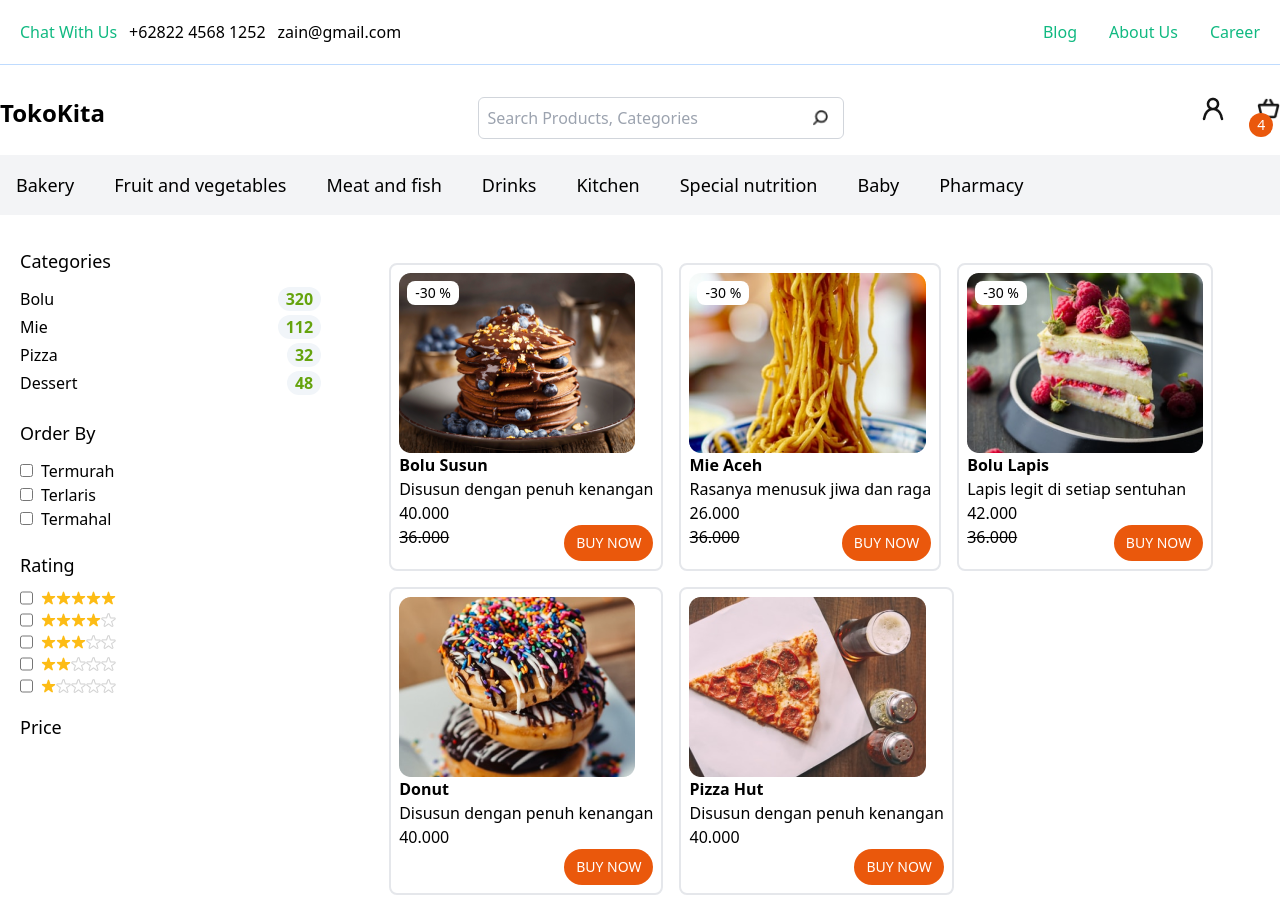
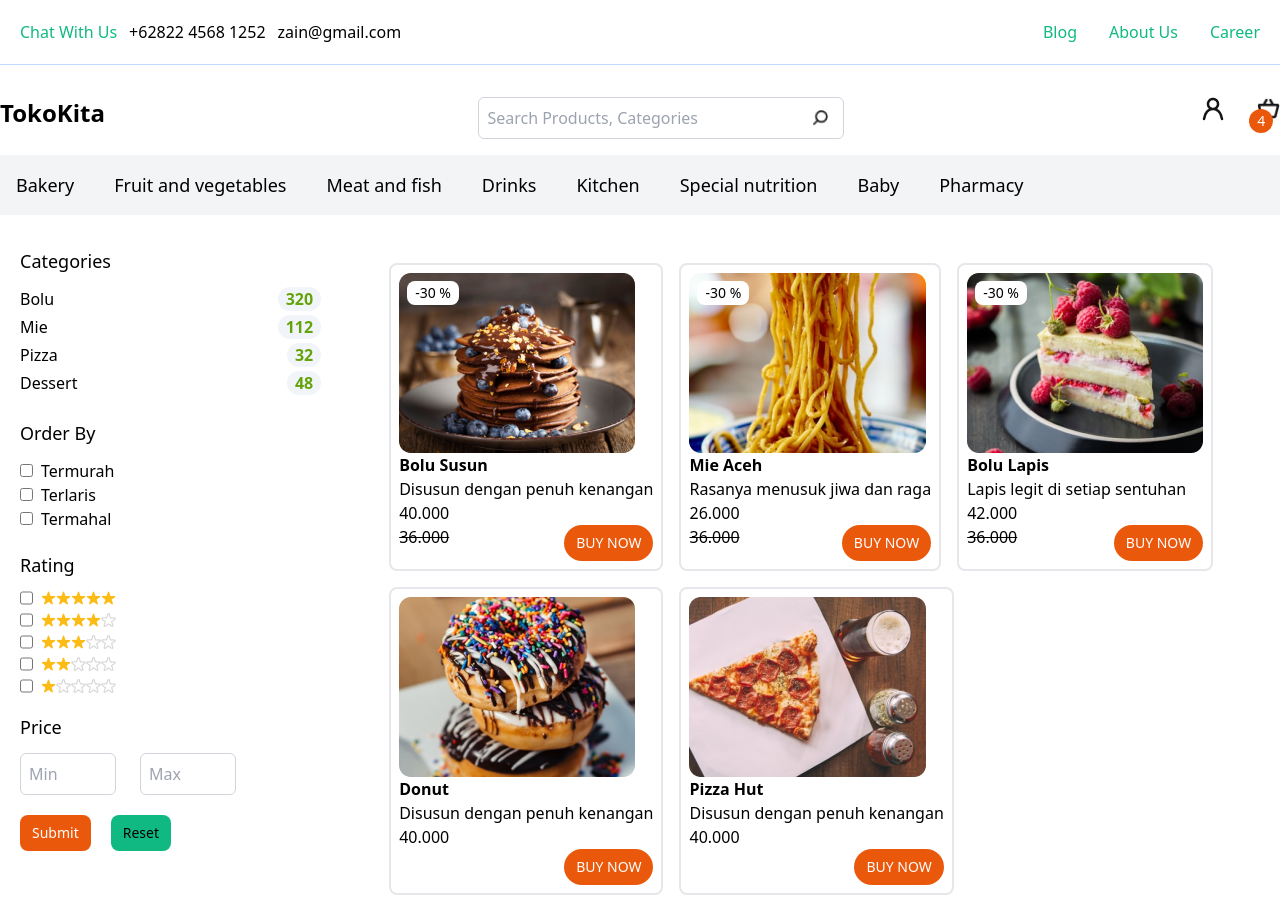
Before and after one commit to zainuddinbasmala/belajar-react, a React (Create React App) app: page / in a window 1280 px wide. Shown: the top 911 px of the page. Built offline with nearby package versions, Linux system fonts and the light colour scheme.

Commit message:
tombol price

```diff
--- a/src/App.js
+++ b/src/App.js
@@ -30,7 +30,7 @@ function App() {
           <img src="./images/user.png" alt="user" className="w-6 h-6"/>
           <div className="relative">
             <img src="./images/basket.png" alt="basket" className="w-9"/>
-            <label className="absolute top-4 -left-2 bg-orange-600 text-white px-2 py-0.5 rounded-full text-sm">4</label>
+            <label className="absolute top-3 -left-2 bg-orange-600 text-white px-2 py-0.5 rounded-full text-sm">4</label>
           </div>
         </div>
       </div>
@@ -135,6 +135,14 @@ function App() {
 
       <div className="pt-5">
         <h2 className="text-lg font-medium mb-3">Price</h2>
+        <div className="flex gap-6 mb-5">
+        <input type="text" placeholder="Min" className="w-24 border border-gray-300 rounded-md pl-2 py-2"/>
+        <input type="text" placeholder="Max" className="w-24 border border-gray-300 rounded-md pl-2 py-2"/>
+        </div>
+        <div className="flex gap-5">
+        <label className="px-3 py-2 bg-orange-600 text-white rounded-lg text-sm">Submit</label>
+        <label className="px-3 py-2 bg-emerald-500 text-black rounded-lg text-sm">Reset</label>
+        </div>
       </div>
           </div>
 
```
